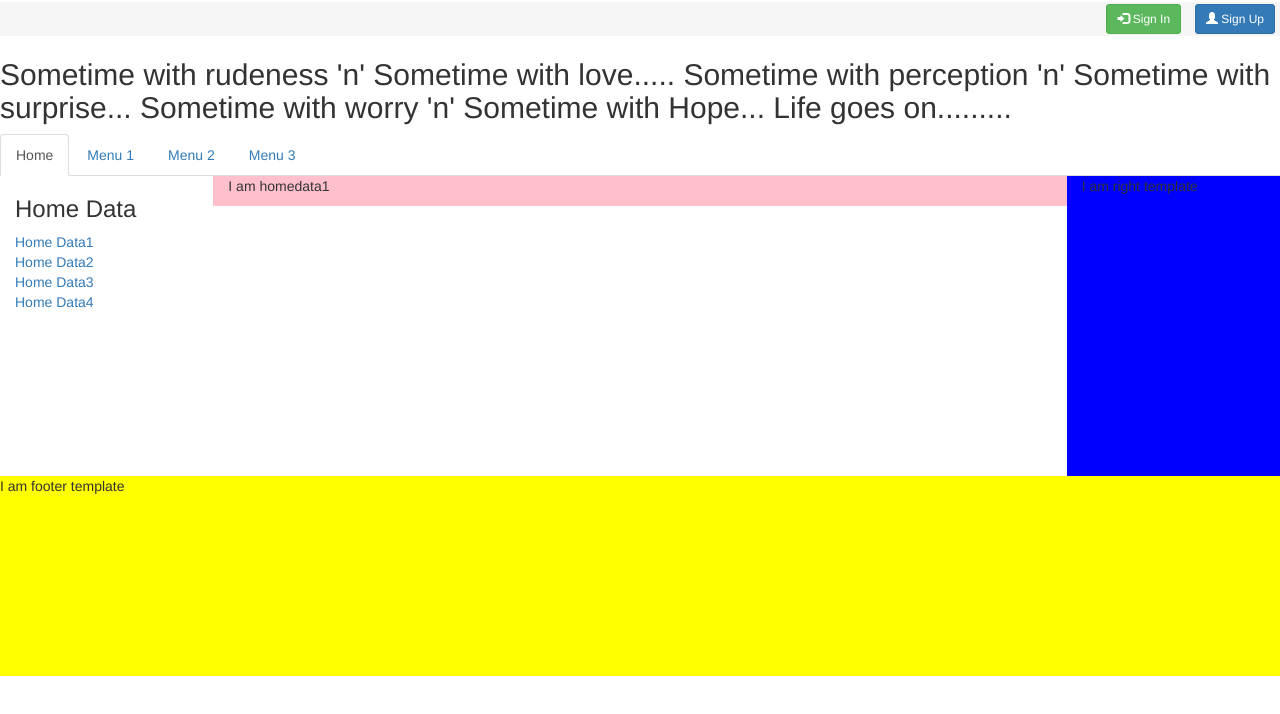
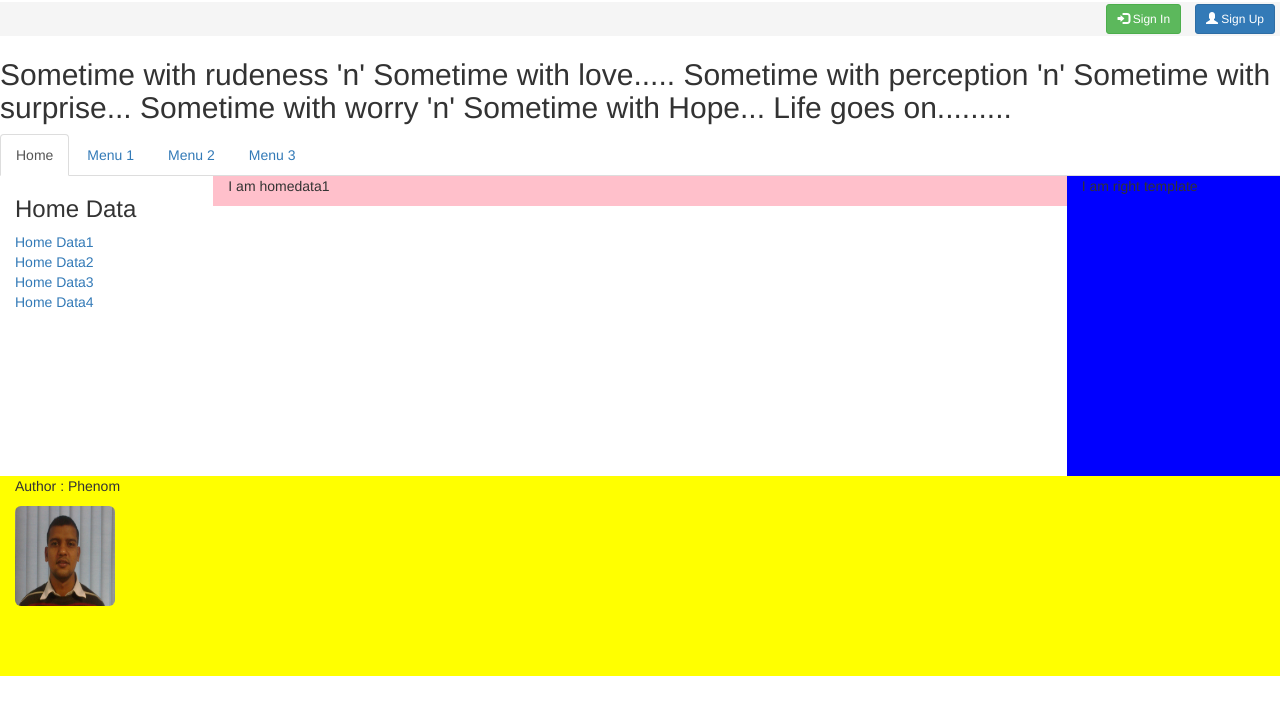
Before and after one commit to mKadiyan/mehar, a website: page uiserver/src/main/webapp/index.html in a window 1280 px wide. Drawn offline with nearby package versions, Linux system fonts and the light colour scheme.

Commit message:
footer improved

```diff
--- a/uiserver/src/main/webapp/templates/footerPaneTemplate.html
+++ b/uiserver/src/main/webapp/templates/footerPaneTemplate.html
@@ -1,3 +1,12 @@
 <div class="row" style="background-color:yellow;height :200px">
-I am footer template
+<div class="col-md-2">
+    <p>Author : Phenom</p>
+    <img src="img/author.jpg" class="img-rounded" alt="Cinque Terre" width="100" height="100">
 </div>
+<div class="col-md-8">
+
+</div>
+<div class="col-md-2">
+
+</div>
+</div>
```
Also changed, not shown: uiserver/src/main/webapp/img/author.jpg (added).
